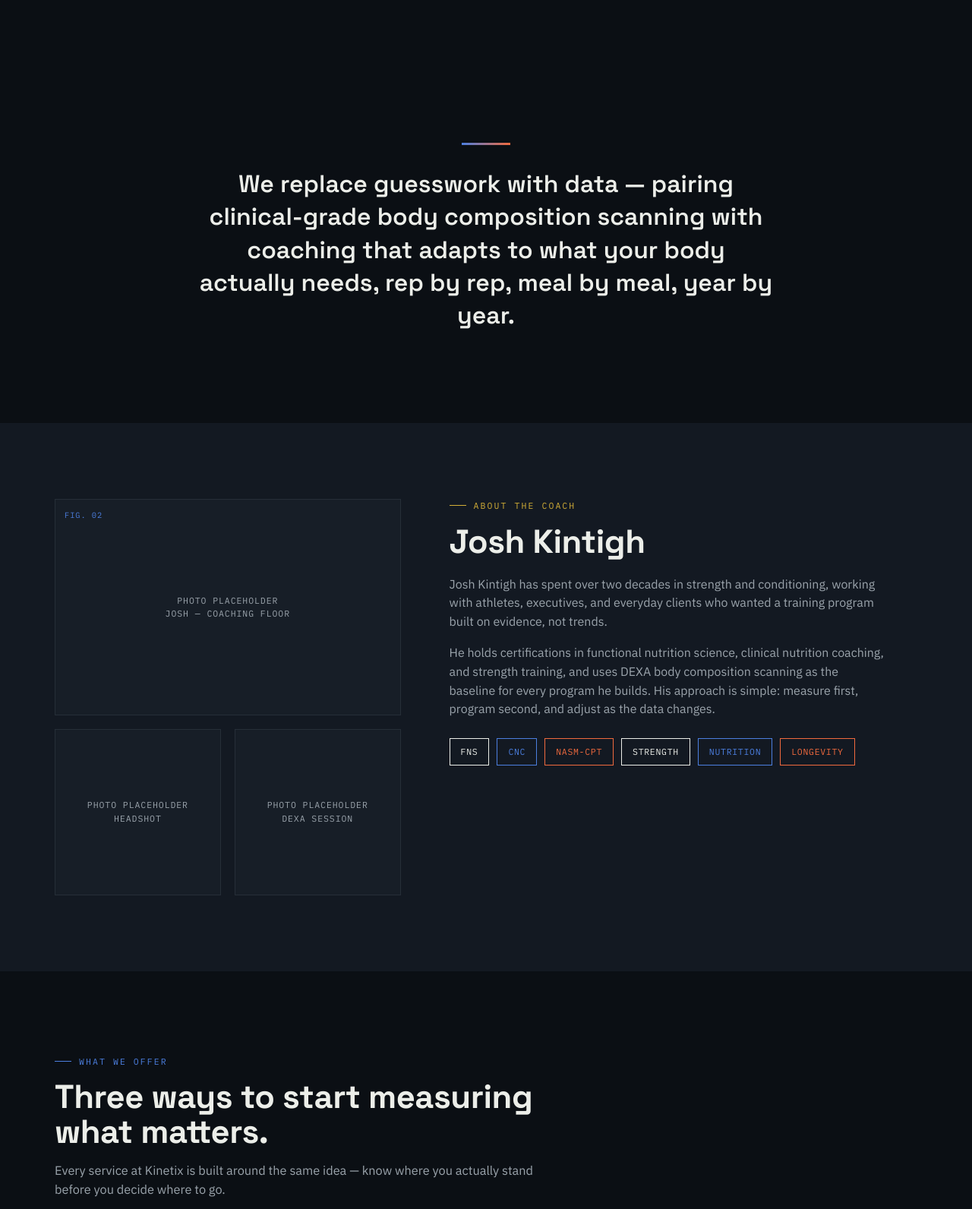
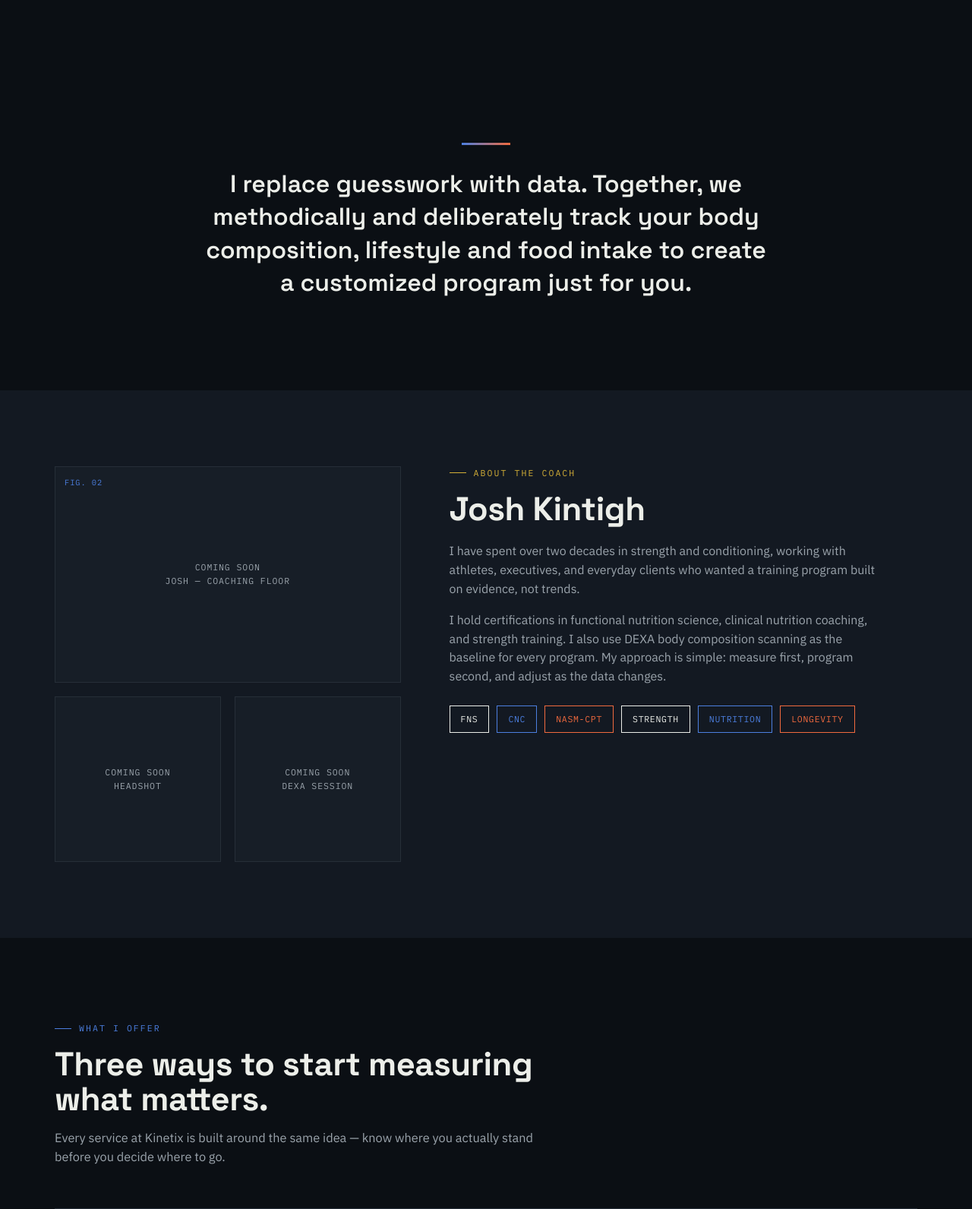
Before and after one commit to evansala/AthletixATX, a Flask app: page / in a window 1280 px wide. Shown: the part 2522-4114 px from the top of the page at 76% size. Run offline with Flask 3, Linux system fonts and the light colour scheme.

Commit message:
fix quotes

```diff
--- a/templates/index.html
+++ b/templates/index.html
@@ -20,7 +20,7 @@
     <div class="frame video-embed">
       <span class="corner tl"></span><span class="corner tr"></span><span class="corner bl"></span><span class="corner br"></span>
       <!-- PLACEHOLDER: swap embed src for the real intro video when it's ready -->
-      <iframe src="https://www.youtube.com/embed/dQw4w9WgXcQ" title="Kinetix Performance Coaching — Intro" allowfullscreen></iframe>
+      <iframe src="https://www.youtube.com/embed/YxRioiKI6FY" title="Kinetix Performance Coaching — Intro" allowfullscreen></iframe>
     </div>
   </div>
 </section>
@@ -60,7 +60,7 @@
 <section class="mission">
   <div class="wrap reveal">
     <div class="rule"></div>
-    <p>We replace guesswork with data — pairing clinical-grade body composition scanning with coaching that adapts to what your body actually needs, rep by rep, meal by meal, year by year.</p>
+    <p>I replace guesswork with data. Together, we methodically and deliberately track your body composition, lifestyle and food intake to create a customized program just for you.</p>
   </div>
 </section>
 
@@ -72,25 +72,25 @@
         <!-- REPLACE: wide photo of Josh coaching in the gym -->
         <span class="corner tl"></span><span class="corner tr"></span><span class="corner bl"></span><span class="corner br"></span>
         <span class="tag">FIG. 02</span>
-        <span>Photo Placeholder<br>Josh — Coaching Floor</span>
+        <span>Coming Soon<br>Josh — Coaching Floor</span>
       </div>
       <div class="frame img-placeholder">
         <!-- REPLACE: headshot of Josh Kintigh -->
         <span class="corner tl"></span><span class="corner tr"></span><span class="corner bl"></span><span class="corner br"></span>
-        <span>Photo Placeholder<br>Headshot</span>
+        <span>Coming Soon<br>Headshot</span>
       </div>
       <div class="frame img-placeholder">
         <!-- REPLACE: photo of DEXA scan equipment / session -->
         <span class="corner tl"></span><span class="corner tr"></span><span class="corner bl"></span><span class="corner br"></span>
-        <span>Photo Placeholder<br>DEXA Session</span>
+        <span>Coming Soon<br>DEXA Session</span>
       </div>
     </div>
 
     <div class="about-copy reveal">
       <span class="eyebrow gold">About the Coach</span>
       <h2>Josh Kintigh</h2>
-      <p>Josh Kintigh has spent over two decades in strength and conditioning, working with athletes, executives, and everyday clients who wanted a training program built on evidence, not trends.</p>
-      <p>He holds certifications in functional nutrition science, clinical nutrition coaching, and strength training, and uses DEXA body composition scanning as the baseline for every program he builds. His approach is simple: measure first, program second, and adjust as the data changes.</p>
+      <p>I have spent over two decades in strength and conditioning, working with athletes, executives, and everyday clients who wanted a training program built on evidence, not trends.</p>
+      <p>I hold certifications in functional nutrition science, clinical nutrition coaching, and strength training. I also use DEXA body composition scanning as the baseline for every program. My approach is simple: measure first, program second, and adjust as the data changes.</p>
       <div class="cred-tags">
         <span class="cred-tag">FNS</span>
         <span class="cred-tag">CNC</span>
@@ -107,7 +107,7 @@
 <section class="services" id="services">
   <div class="wrap">
     <div class="section-head reveal">
-      <span class="eyebrow">What We Offer</span>
+      <span class="eyebrow">What I Offer</span>
       <h2>Three ways to start measuring what matters.</h2>
       <p>Every service at Kinetix is built around the same idea — know where you actually stand before you decide where to go.</p>
     </div>
@@ -150,27 +150,13 @@
       <!-- REPLACE: real client testimonials -->
       <div class="t-card">
         <div class="stars">★★★★★</div>
-        <blockquote>"DEXA Scan"</blockquote>
+        <blockquote>"I’m so grateful to have found Josh, not only for myself but for my son. He has helped my 13 year old son learn about his body/nutrition, proper lifting, and in general his confidence. He’s also done the same for me. I’ve always tried to take care of my body/eat right, but I feel much more knowledgeable now. He’s pushed us both in some amazing ways, all while making us laugh and feel nothing but comfortable. I’m
+        SO thankful for him! "</blockquote>
         <div class="t-meta">
-          <div class="t-name">Placeholder Client</div>
+          <div class="t-name">Jessica</div>
           <div class="t-program">DEXA Scan + Coaching</div>
         </div>
       </div>
-      <div class="t-card">
-        <div class="stars">★★★★★</div>
-        <blockquote>"Sixteen weeks in and my numbers don't lie — down 6% body fat, up 4 lbs of lean mass."</blockquote>
-        <div class="t-meta">
-          <div class="t-name">Placeholder Client</div>
-          <div class="t-program">Personal Training</div>
-        </div>
-      </div>
-      <div class="t-card">
-        <div class="stars">★★★★★</div>
-        <blockquote>"Josh built a nutrition plan around my actual scan data, not a generic macro calculator."</blockquote>
-        <div class="t-meta">
-          <div class="t-name">Placeholder Client</div>
-          <div class="t-program">Health Coaching</div>
-        </div>
       </div>
     </div>
   </div>
```
